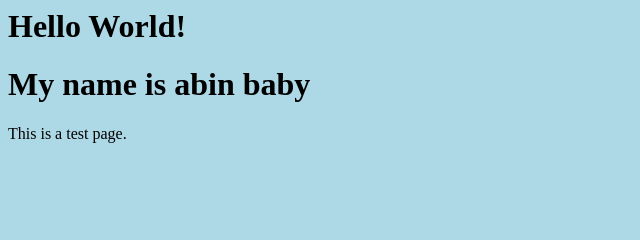
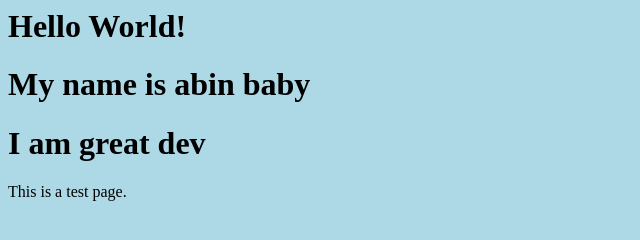
Before and after one commit to Abinbaby-24/red, a plain HTML site: page index.html in a window 1280 px wide. Shown: the whole page, without its empty margins (0-640 px from the left). Drawn offline with Linux system fonts and the light colour scheme.

Commit message:
great dev header added

```diff
--- a/index.html
+++ b/index.html
@@ -4,6 +4,7 @@
     <body>
         <h1>Hello World!</h1>
         <h1>My name is abin baby</h1>
+        <h1>I am great dev</h1>
         <p>This is a test page.</p>
     </body>
 </html>
```
